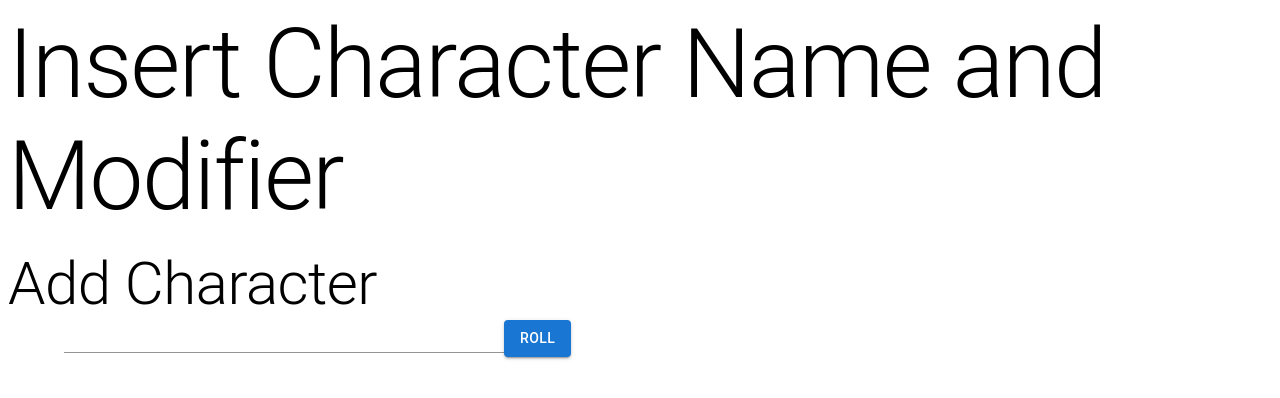
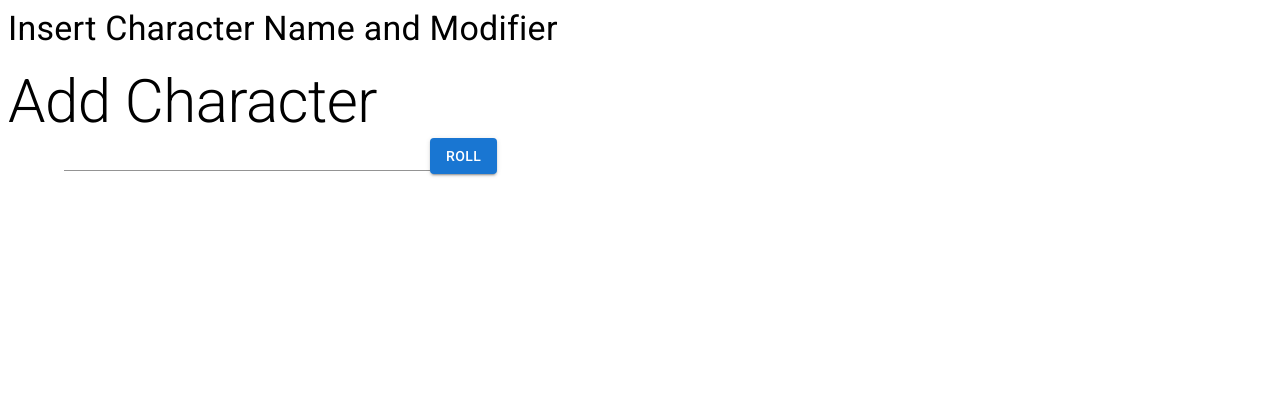
Before and after one commit to Taniel49/init-roller, a React (Create React App) app: page / in a window 1280 px wide. Shown: the top 398 px of the page. Built offline with nearby package versions, Linux system fonts and the light colour scheme.

Commit message:
fonts corrected

```diff
--- a/src/components/Results/Results.js
+++ b/src/components/Results/Results.js
@@ -41,8 +41,8 @@ function Results() {
 
     return (
         <Box>
-            {results.length ? <Typography component="h1" variant="h1">Results</Typography> :
-                <Typography component="h1" variant="h1">Insert Character Name and Modifier</Typography>}
+            {results.length ? <Typography component="h1" variant="h3">Results</Typography> :
+                <Typography component="h1" variant="h4">Insert Character Name and Modifier</Typography>}
             <List>
                 {
                     results.map((character) =>
--- a/src/index.js
+++ b/src/index.js
@@ -2,6 +2,10 @@ import React from 'react';
 import ReactDOM from 'react-dom/client';
 import './index.css';
 import App from './components/App/App';
+import '@fontsource/roboto/300.css';
+import '@fontsource/roboto/400.css';
+import '@fontsource/roboto/500.css';
+import '@fontsource/roboto/700.css';
 
 const root = ReactDOM.createRoot(document.getElementById('root'));
 root.render(
```
